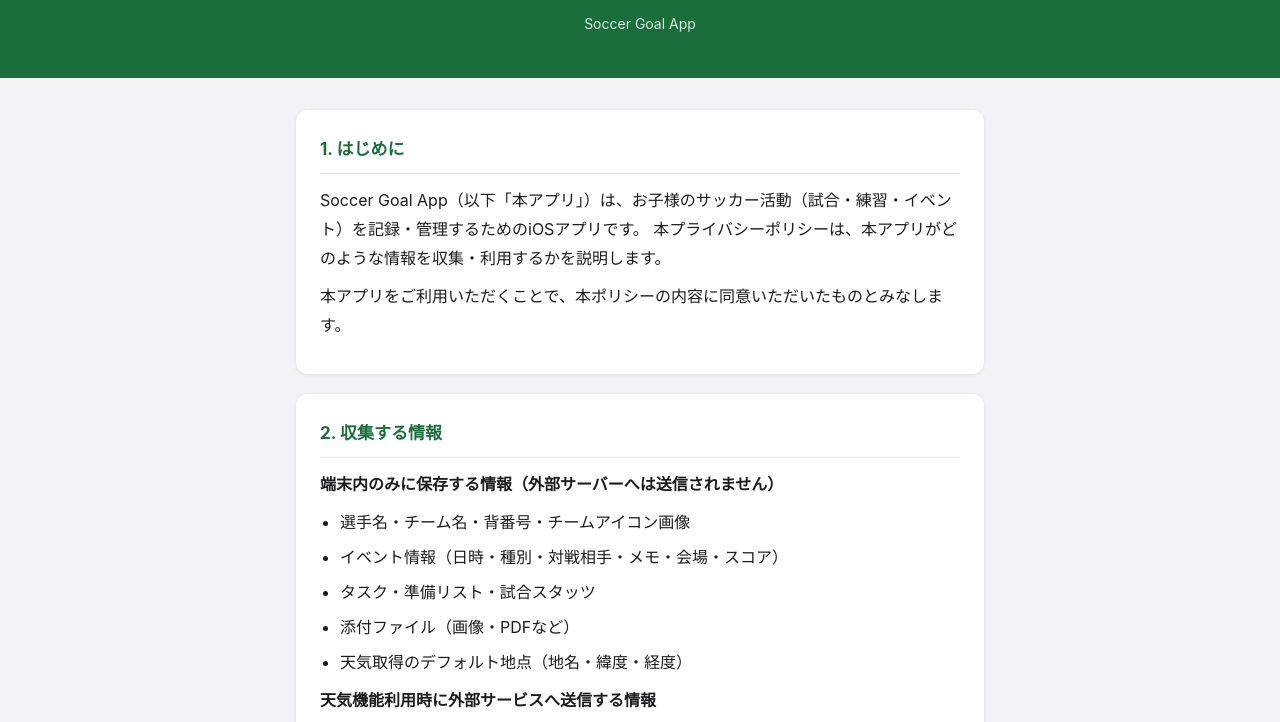
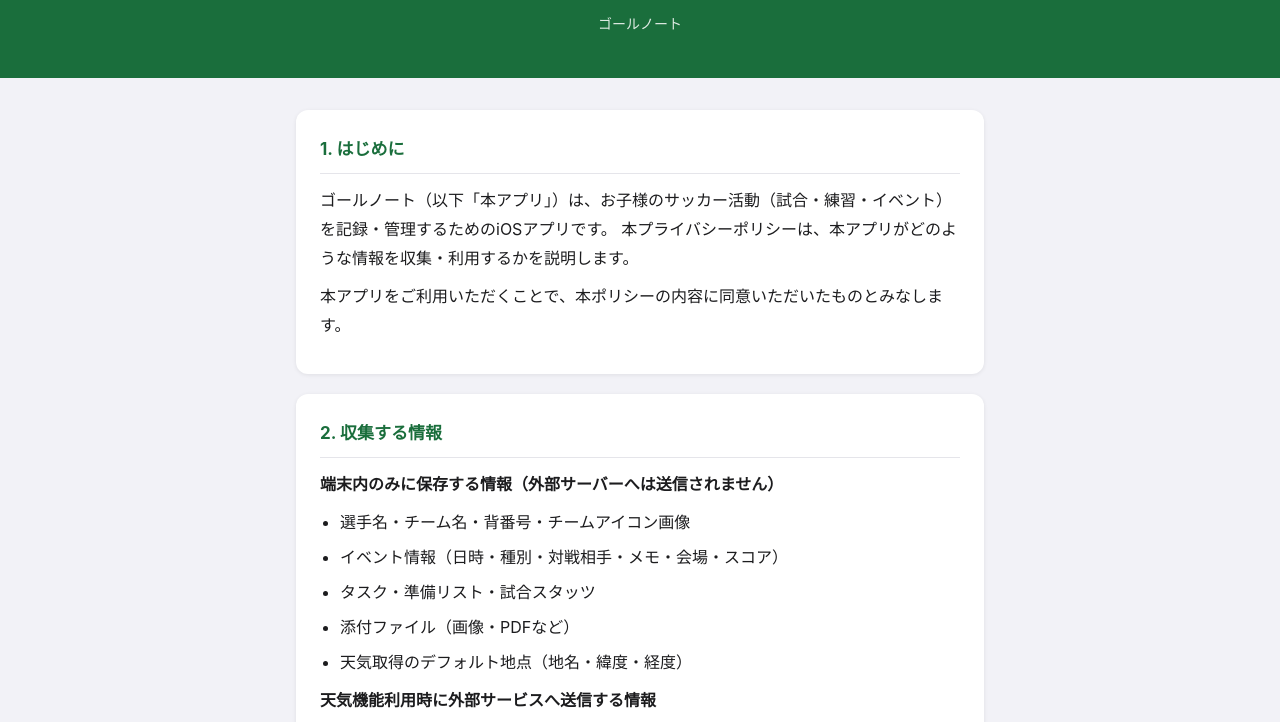
Before and after one commit to soccer-goal-apps/soccer-goal-app-privacy, a plain HTML site: page index.html in a window 1280 px wide. Shown: the part 78-800 px from the top of the page. Drawn offline with Linux system fonts and the light colour scheme.

Commit message:
fix: アプリ名を Soccer Goal App からゴールノートに変更

```diff
--- a/index.html
+++ b/index.html
@@ -3,7 +3,7 @@
 <head>
   <meta charset="UTF-8">
   <meta name="viewport" content="width=device-width, initial-scale=1.0">
-  <title>プライバシーポリシー — Soccer Goal App</title>
+  <title>プライバシーポリシー — ゴールノート</title>
   <style>
     * { box-sizing: border-box; margin: 0; padding: 0; }
     body {
@@ -57,7 +57,7 @@
 
 <header>
   <h1>プライバシーポリシー</h1>
-  <p>Soccer Goal App</p>
+  <p>ゴールノート</p>
 </header>
 
 <main>
@@ -65,7 +65,7 @@
   <section>
     <h2>1. はじめに</h2>
     <p>
-      Soccer Goal App（以下「本アプリ」）は、お子様のサッカー活動（試合・練習・イベント）を記録・管理するためのiOSアプリです。
+      ゴールノート（以下「本アプリ」）は、お子様のサッカー活動（試合・練習・イベント）を記録・管理するためのiOSアプリです。
       本プライバシーポリシーは、本アプリがどのような情報を収集・利用するかを説明します。
     </p>
     <p>
```
